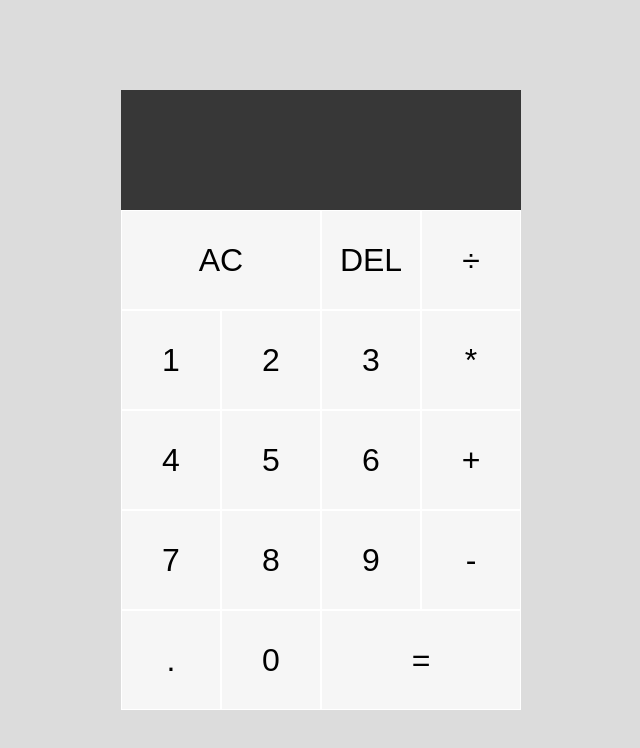
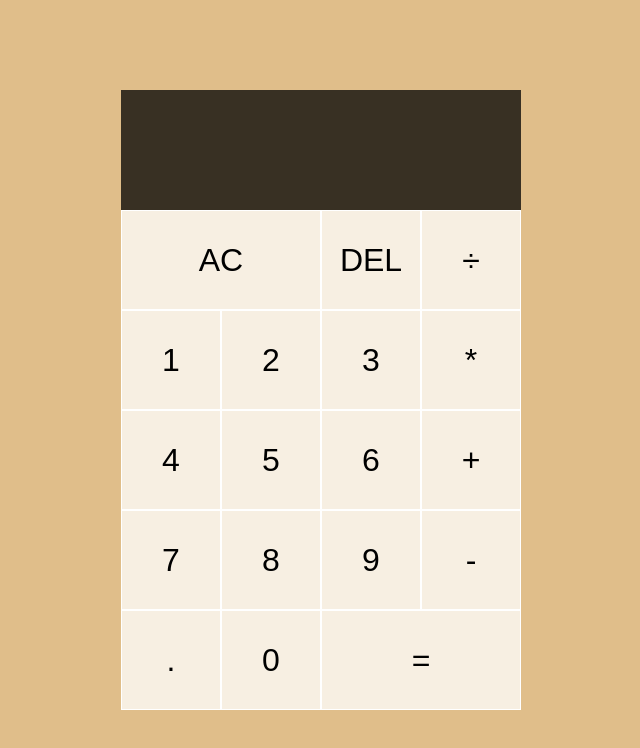
Before and after one commit to kadeekshitha/CALculator, a plain HTML site: page index.html in a window 1280 px wide. Shown: the whole page, without its empty margins (319-959 px from the left). Drawn offline with Linux system fonts and the light colour scheme.

Commit message:
first commit

```diff
--- a/cal.css
+++ b/cal.css
@@ -7,7 +7,7 @@
   body {
     padding: 0;
     margin: 0;
-    background: gainsboro;
+    background:#e0be8a;
   }
 
   .calculator-grid {
```
